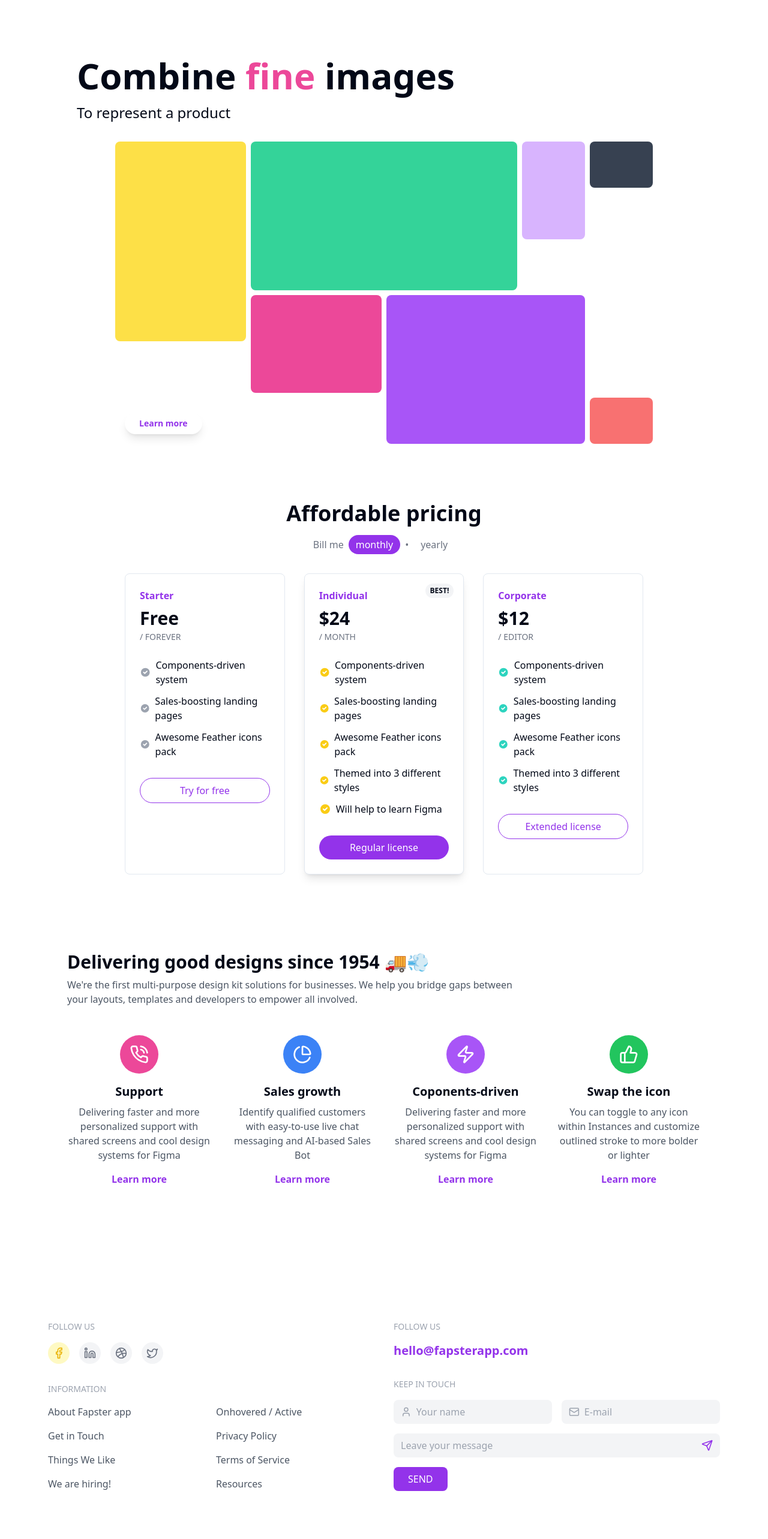
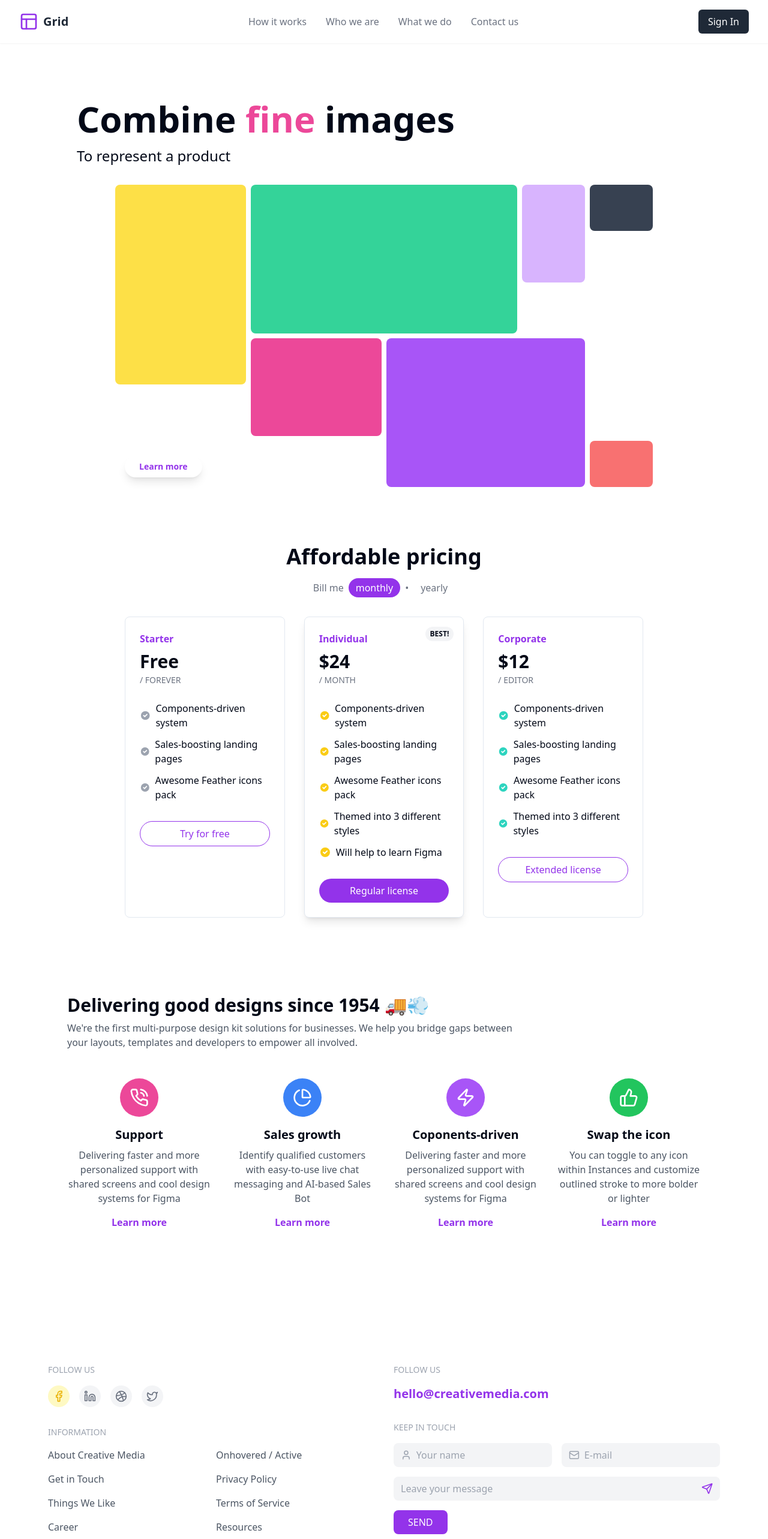
Before and after one commit to Nabin-me/creative-landing-page, a Next.js app: page / in a window 1280 px wide. Shown: the top 2566 px of the page at 60% size. Built offline with nearby package versions, Linux system fonts and the light colour scheme.

Commit message:
Added Header, changed footer components

```diff
--- a/app/components/Footer.tsx
+++ b/app/components/Footer.tsx
@@ -37,7 +37,7 @@ const Footer = () => {
               <h4 className="text-gray-400 text-sm mb-4">INFORMATION</h4>
               <div className="grid grid-cols-2 gap-4">
                 <a href="#" className="text-gray-600 hover:text-gray-800">
-                  About Fapster app
+                  About Creative Media
                 </a>
                 <a href="#" className="text-gray-600 hover:text-gray-800">
                   Onhovered / Active
@@ -55,7 +55,7 @@ const Footer = () => {
                   Terms of Service
                 </a>
                 <a href="#" className="text-gray-600 hover:text-gray-800">
-                  We are hiring!
+                  Career
                 </a>
                 <a href="#" className="text-gray-600 hover:text-gray-800">
                   Resources
@@ -71,7 +71,7 @@ const Footer = () => {
               href="mailto:hello@fapsterapp.com"
               className="text-purple-600 text-xl font-semibold hover:underline"
             >
-              hello@fapsterapp.com
+              hello@creativemedia.com
             </a>
 
             <h4 className="text-gray-400 text-sm mt-8 mb-4">KEEP IN TOUCH</h4>
--- a/app/components/Header.tsx
+++ b/app/components/Header.tsx
@@ -0,0 +1,54 @@
+import React from "react";
+import Link from "next/link";
+import { Layout } from "lucide-react";
+
+const Header = () => {
+  return (
+    <header className="bg-white shadow-sm">
+      <div className="max-w-7xl mx-auto px-4 sm:px-6 lg:px-8">
+        <div className="flex justify-between items-center py-4">
+          {/* Logo */}
+          <div className="flex items-center">
+            <Layout className="h-8 w-8 text-purple-600 mr-2" />
+            <span className="text-xl font-semibold text-gray-800">Grid</span>
+          </div>
+
+          {/* Navigation */}
+          <nav className="hidden md:flex space-x-8">
+            <Link
+              href="#how-it-works"
+              className="text-gray-500 hover:text-gray-700"
+            >
+              How it works
+            </Link>
+            <Link
+              href="#who-we-are"
+              className="text-gray-500 hover:text-gray-700"
+            >
+              Who we are
+            </Link>
+            <Link
+              href="#what-we-do"
+              className="text-gray-500 hover:text-gray-700"
+            >
+              What we do
+            </Link>
+            <Link
+              href="#contact-us"
+              className="text-gray-500 hover:text-gray-700"
+            >
+              Contact us
+            </Link>
+          </nav>
+
+          {/* Sign In Button */}
+          <button className="bg-gray-800 text-white px-4 py-2 rounded-md hover:bg-gray-700 transition-colors">
+            Sign In
+          </button>
+        </div>
+      </div>
+    </header>
+  );
+};
+
+export default Header;
--- a/app/layout.tsx
+++ b/app/layout.tsx
@@ -3,6 +3,7 @@ import localFont from "next/font/local";
 import "./globals.css";
 import FooterSection from "./components/Footer";
 import Footer from "./components/Footer";
+import Header from "./components/Header";
 
 const geistSans = localFont({
   src: "./fonts/GeistVF.woff",
@@ -31,6 +32,7 @@ export default function RootLayout({
         className={`${geistSans.variable} ${geistMono.variable} antialiased`}
       >
         <div className="min-h-screen flex flex-col">
+          <Header />
           <main className="flex-grow">{children}</main>
           <Footer />
         </div>
```
